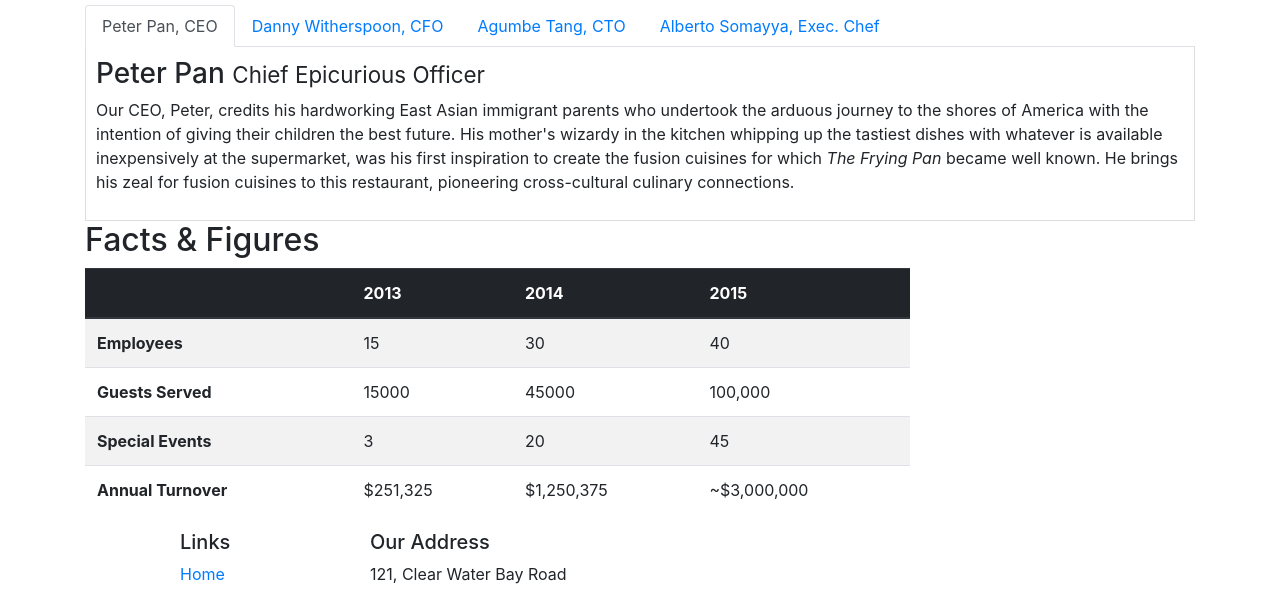
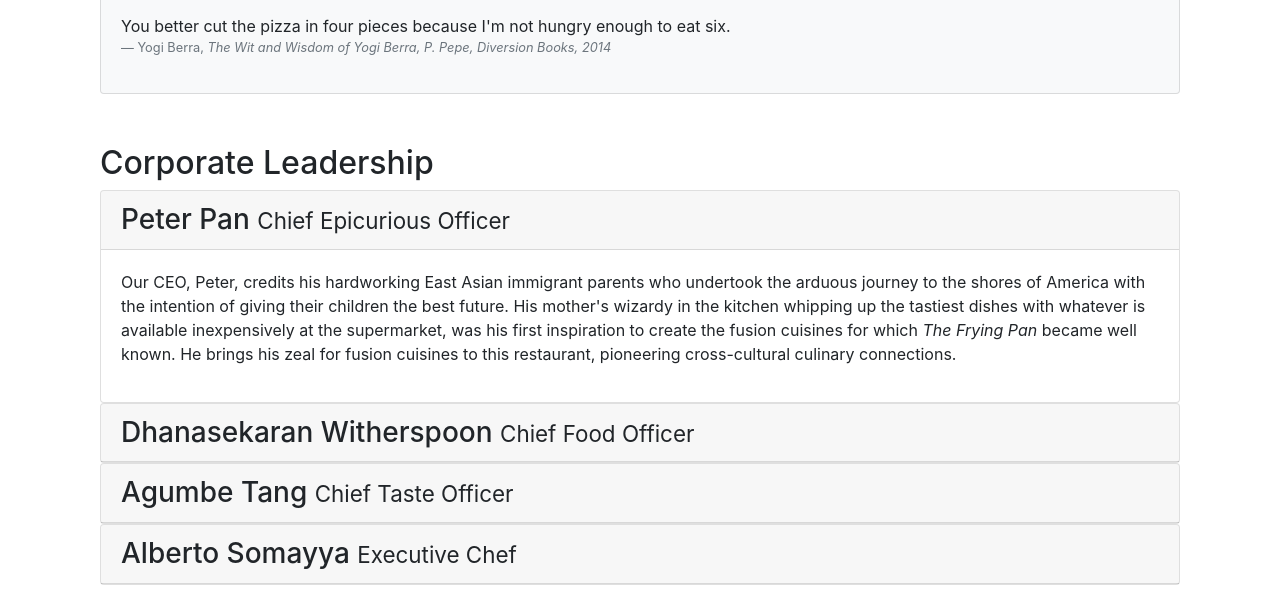
Before and after one commit to chandarani/Bootstrap, a website: page aboutus.html in a window 1280 px wide. Shown: the part 847-1438 px from the top of the page. Drawn offline with nearby package versions, Linux system fonts and the light colour scheme.

Commit message:
Accordions

```diff
--- a/aboutus.html
+++ b/aboutus.html
@@ -102,41 +102,64 @@
             <div class="col-12 col-sm-12 order-sm-last col-md-12 ">
                 <h2>Corporate Leadership</h2>
 
-                <ul class="nav nav-tabs">
-                    <li class="nav-item">
-                      <a class="nav-link active" href="#peter"
-                        role="tab" data-toggle="tab">Peter Pan, CEO</a>
-                    </li>
-                    <li class="nav-item">
-                      <a class="nav-link" href="#danny" role="tab"
-                        data-toggle="tab">Danny Witherspoon, CFO</a>
-                    </li>
-                    <li class="nav-item">
-                      <a class="nav-link" href="#agumbe"role="tab"
-                        data-toggle="tab">Agumbe Tang, CTO</a>
-                    </li>
-                    <li class="nav-item">
-                      <a class="nav-link" href="#alberto" role="tab"
-                        data-toggle="tab">Alberto Somayya, Exec. Chef</a>
-                    </li>
-                </ul>
+                <div id="accordion">
+                    <div class="card">
+                        <div class="card-header" role="tab" id="peterhead">
+                        <h3 class="mb-0">
+                            <a data-toggle="collapse" data-target="#peter">
+                            Peter Pan <small>Chief Epicurious Officer</small>
+                            </a>
+                        </h3>
+                        </div>
+                        <div class="collapse show" id="peter" data-parent="#accordion">
+                            <div class="card-body">
+                                <p class="d-none d-sm-block">Our CEO, Peter, credits his hardworking East Asian immigrant parents who undertook the arduous journey to the shores of America with the intention of giving their children the best future. His mother's wizardy in the kitchen whipping up the tastiest dishes with whatever is available inexpensively at the supermarket, was his first inspiration to create the fusion cuisines for which <em>The Frying Pan</em> became well known. He brings his zeal for fusion cuisines to this restaurant, pioneering cross-cultural culinary connections.</p>
+                            </div>
+                        </div>
+                    </div>
 
-                <div class="tab-content">
-                    <div role="tabpanel" class="tab-pane fade show active" id="peter">
-                        <h3>Peter Pan <small>Chief Epicurious Officer</small></h3>
-                        <p class="d-none d-sm-block">Our CEO, Peter, credits his hardworking East Asian immigrant parents who undertook the arduous journey to the shores of America with the intention of giving their children the best future. His mother's wizardy in the kitchen whipping up the tastiest dishes with whatever is available inexpensively at the supermarket, was his first inspiration to create the fusion cuisines for which <em>The Frying Pan</em> became well known. He brings his zeal for fusion cuisines to this restaurant, pioneering cross-cultural culinary connections.</p>
-                     </div>
-                     <div role="tabpanel" class="tab-pane fade" id="danny">
-                         <h3>Dhanasekaran Witherspoon <small>Chief Food Officer</small></h3>
-                         <p class="d-none d-sm-block">Our CFO, Danny, as he is affectionately referred to by his colleagues, comes from a long established family tradition in farming and produce. His experiences growing up on a farm in the Australian outback gave him great appreciation for varieties of food sources. As he puts it in his own words, <em>Everything that runs, wins, and everything that stays, pays!</em></p>
-                      </div>
-                      <div role="tabpanel" class="tab-pane fade" id="agumbe">
-                        <h3>Agumbe Tang <small>Chief Taste Officer</small></h3>
-                        <p class="d-none d-sm-block">Blessed with the most discerning gustatory sense, Agumbe, our CTO, personally ensures that every dish that we serve meets his exacting tastes. Our chefs dread the tongue lashing that ensues if their dish does not meet his exacting standards. He lives by his motto, <em>You click only if you survive my lick.</em></p>
+                    <div class="card">
+                            <div class="card-header" role="tab" id="dannyhead">
+                            <h3 class="mb-0">
+                                <a class="collapsed" data-toggle="collapse" data-target="#danny">
+                                Dhanasekaran Witherspoon <small>Chief Food Officer</small>
+                                </a>
+                            </h3>
+                        </div>
+                        <div class="collapse" id="danny" data-parent="#accordion">
+                            <div class="card-body">
+                                <p class="d-none d-sm-block">Our CFO, Danny, as he is affectionately referred to by his colleagues, comes from a long established family tradition in farming and produce. His experiences growing up on a farm in the Australian outback gave him great appreciation for varieties of food sources. As he puts it in his own words, <em>Everything that runs, wins, and everything that stays, pays!</em></p>
+                            </div>
+                        </div>
                     </div>
-                    <div role="tabpanel" class="tab-pane fade" id="alberto">
-                         <h3>Alberto Somayya <small>Executive Chef</small></h3>
-                        <p class="d-none d-sm-block">Award winning three-star Michelin chef with wide International experience having worked closely with whos-who in the culinary world, he specializes in creating mouthwatering Indo-Italian fusion experiences. He says, <em>Put together the cuisines from the two craziest cultures, and you get a winning hit! Amma Mia!</em></p>
+                    <div class="card">
+                            <div class="card-header" role="tab" id="agumbehead">
+                            <h3 class="mb-0">
+                                <a class="collapsed" data-toggle="collapse" data-target="#agumbe">
+                                Agumbe Tang <small>Chief Taste Officer</small>
+                                </a>
+                            </h3>
+                        </div>
+                        <div class="collapse" id="agumbe" data-parent="#accordion">
+                            <div class="card-body">
+                                <p class="d-none d-sm-block">Blessed with the most discerning gustatory sense, Agumbe, our CTO, personally ensures that every dish that we serve meets his exacting tastes. Our chefs dread the tongue lashing that ensues if their dish does not meet his exacting standards. He lives by his motto, <em>You click only if you survive my lick.</em></p>
+                            </div>
+                        </div>
+                    </div>
+                    <div class="card">
+                            <div class="card-header" role="tab" id="albertohead">
+                            <h3 class="mb-0">
+                                <a class="collapsed" data-toggle="collapse" data-target="#alberto">
+                                Alberto Somayya <small>Executive Chef</small>
+                                </a>
+                            </h3>
+                        </div>
+                        <div class="collapse" id="alberto" data-parent="#accordion">
+                            <div class="card-body">
+                                <p class="d-none d-sm-block">Award winning three-star Michelin chef with wide International experience having worked closely with whos-who in the culinary world, he specializes in creating mouthwatering Indo-Italian fusion experiences. He says, <em>Put together the cuisines from the two craziest cultures, and you get a winning hit! Amma Mia!</em></p>
+
+                            </div>
+                        </div>
                     </div>
                 </div>
             </div>
--- a/css/styles.css
+++ b/css/styles.css
@@ -1,3 +1,43 @@
+.row-header{
+    margin" 0px auto;
+    padding: 0px auto;
+}
+
+.row-content{
+    margin: 0px auto;
+    padding: 50px 0px 50px 0px;
+    border-bottom: 1px ridge;
+    min-height: 400px;
+}
+
+.footer{
+    background-color: #D1C4E9;
+    margin: 0px auto;
+    padding: 20px 0px 20px 0px;
+}
+
+.jumbotron{
+    padding: 70px 30px 70px 30px;
+    margin: 0px auto;
+    background: #9575CD;
+    color: floralwhite;
+}
+
+.address{
+    font-size: 80%;
+    margin: 0px;
+    color: #0f0f0f;
+
+}
+body{
+    padding: 50px 0px 0px 0px;
+    z-index: 0;
+}
+
+.navbar-dark{
+    background-color: #512DA8;
+}
+
 .tab-content{
     border-left: 1px solid #ddd;
     border-right: 1px solid #ddd;
```
Also changed, not shown: contactus.html (+1 -1 lines), index.html (+1 -1 lines).
